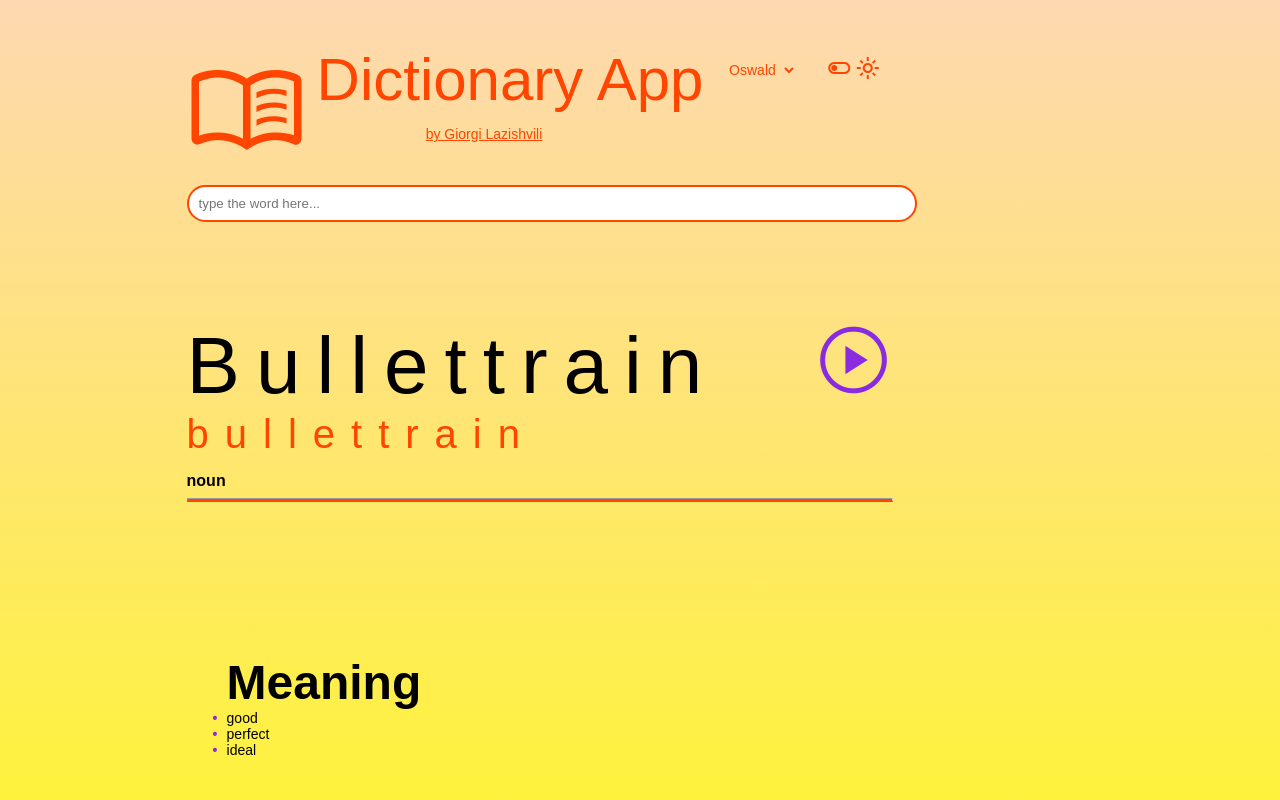
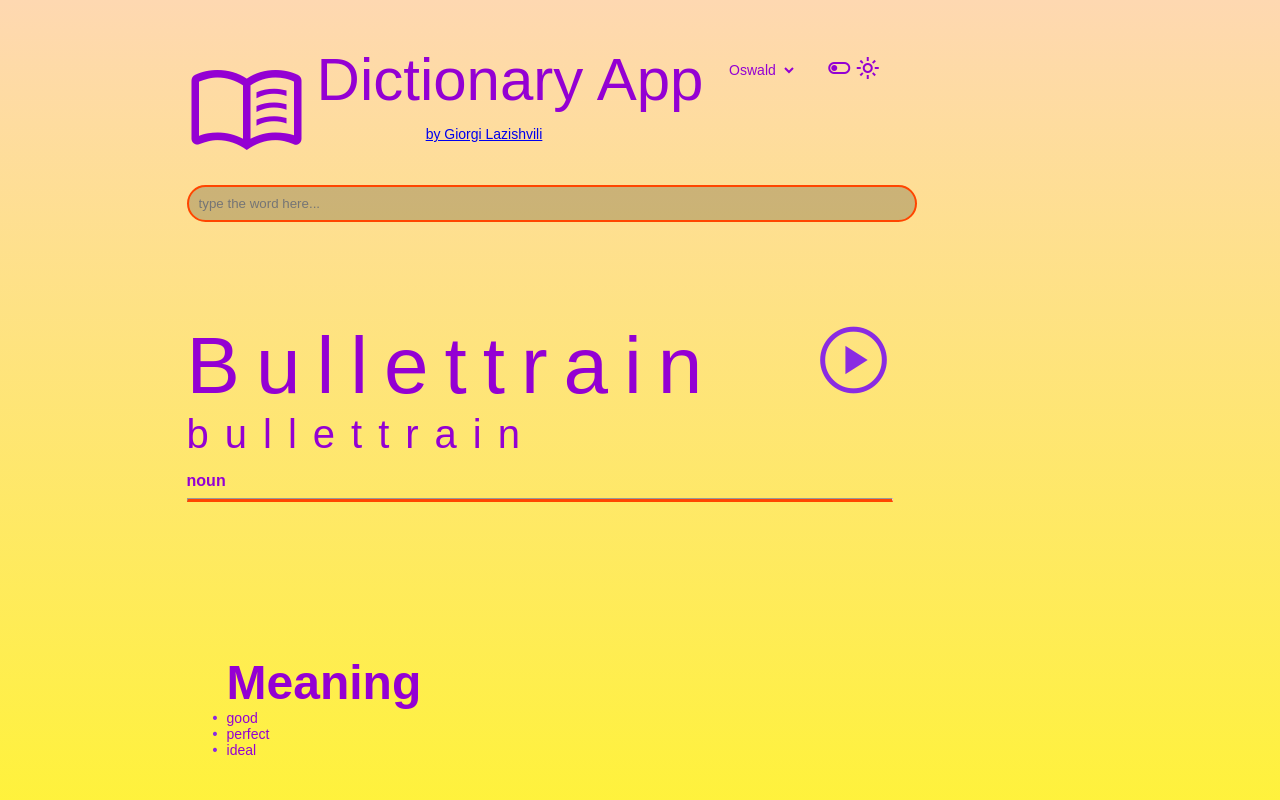
Before and after one commit to GiorgiiLazi/Dictionary-app, a plain HTML site: page public/index.html in a window 1280 px wide. Shown: the top 800 px of the page. Drawn offline with nearby package versions, Linux system fonts and the light colour scheme; a web font is replaced by a local one.

Commit message:
adjusted dark theme

```diff
--- a/public/styles.css
+++ b/public/styles.css
@@ -2,6 +2,7 @@ body{
     margin: 0;
     padding: 0;
     font-size:16px;
+    color:darkviolet;
     background-image: linear-gradient(#FED8B1, yellow);
     font-family: 'Montserrat', sans-serif;
     /* font-family: 'Oswald', sans-serif;
@@ -33,7 +34,7 @@ body{
 }
 .book-icon .material-symbols-outlined {
     font-size: 120px;
-    color: orangered;
+    /* color: orangered; */
 }
 .book-icon span{
     text-decoration: none;
@@ -50,7 +51,7 @@ body{
     margin-top: 5px;
 }
 #right-panel >*{
-    color: orangered;
+    /* color: orangered; */
 
 }
 .on{
@@ -59,26 +60,14 @@ body{
 .off{
     display: none !important;
 }
-/* #toggle_on{
-    display: none;
-}
-#toggle_off{
-    display: none;
-}
-#light_mode{
-    display:inline-block;
-}
-#dark_mode{
-    display:inline-block;
-} */
 .book-icon span #dictionary{
     margin-left: 10px;
     margin-top: -5px;
     font-size: 60px;
-    color: orangered;
+    /* color: orangered; */
 }
 .book-icon span #author{
-    color:orangered;
+    /* color:orangered; */
     margin-top: 5px;
     align-self: center;
     width:40%;
@@ -91,6 +80,7 @@ body{
     text-decoration: underline;
 }
 #fonts{
+    color:darkviolet;
     padding:0;
     margin-top: 5px;
     font-size: 14px;
@@ -101,7 +91,7 @@ body{
     justify-self: end;
     align-self:start;
     background: rgba(0,0,0,0);
-    color:orangered;
+    /* color:orangered; */
     border-color: rgba(0,0,0,0);
     text-align:center;
     outline: none;
@@ -109,7 +99,7 @@ body{
 .right-panel .material-symbols-outlined{
     font-size: 30px;
     margin-top: 5px;
-    color: orangered;
+    /* color: orangered; */
 }
 form{
     grid-column: 1/-1;
@@ -122,6 +112,8 @@ form #search{
     outline-color: orangered;
     border: 2px orangered solid;
     border-radius: 28px;
+    background: rgba(0,0,0,0.2);
+    color: white;
 }
 .word{
     grid-row: 3;
@@ -130,7 +122,7 @@ form #search{
     letter-spacing: 0.2em;
 }
 .word .transcript{
-    color:orangered;
+    /* color:orangered; */
     font-size: 0.5em;
 }
 .audio .material-symbols-outlined{
```
Also changed, not shown: 1 other file.
